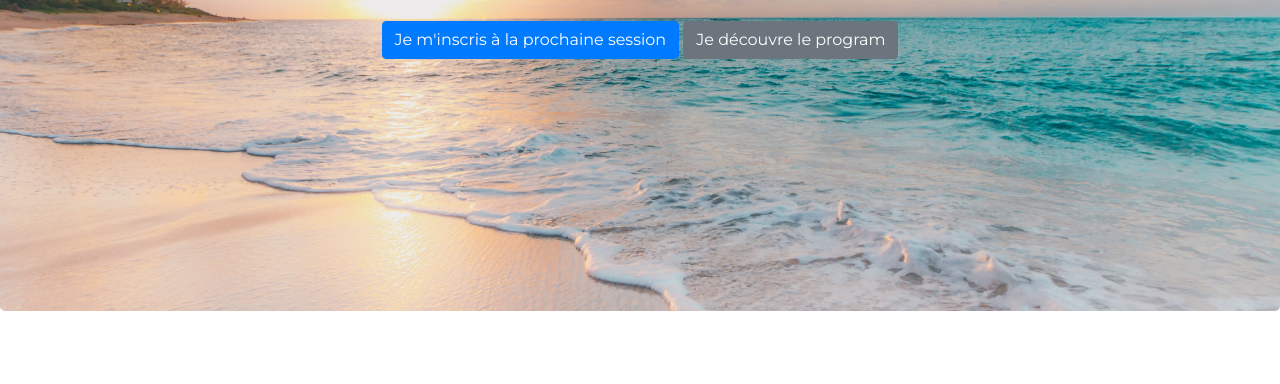
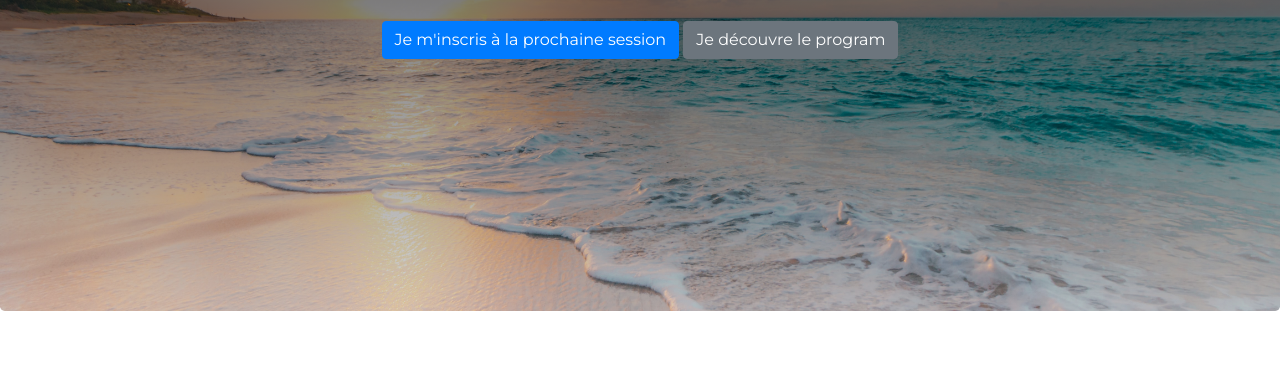
Before and after one commit to emilie-lb/THP_J4_SurfingSite, a plain HTML site: page index.html in a window 1280 px wide. Shown: the part 189-573 px from the top of the page. Drawn offline with nearby package versions, Linux system fonts and the light colour scheme.

Commit message:
Update index.html

```diff
--- a/index.html
+++ b/index.html
@@ -24,7 +24,9 @@
         height: 500px;
 
         /* Tu lui donnes une image de background */
-        background-image: url("images/beach.jpg");
+        background:
+          linear-gradient(rgba(0, 0, 0, .7), rgba(0, 0, 0, .1)),
+          fixed top center / cover no-repeat url("images/beach.jpg");
 
         /* Centre l'image et la met bien sur tous les écrans */
         background-position: center;
```
